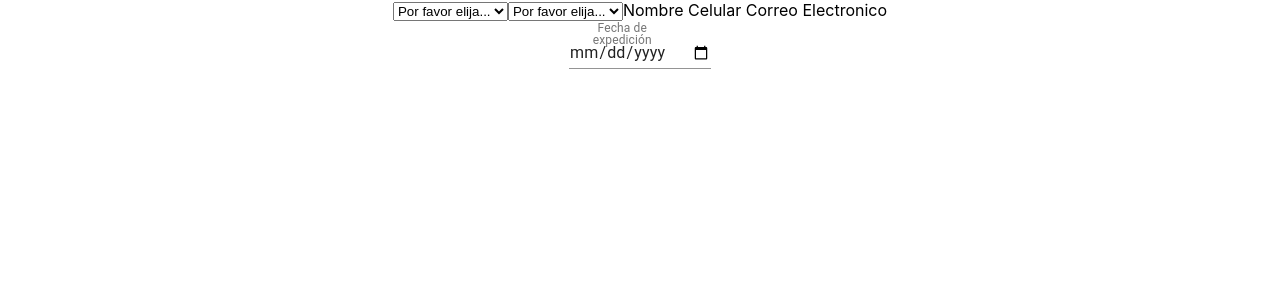
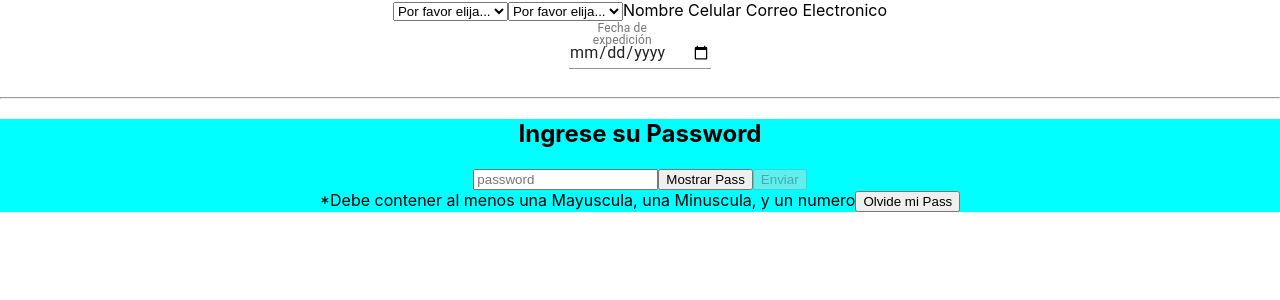
Before and after one commit to jonathanh21/mist-ap, a React (Create React App) app: page / in a window 1280 px wide. Shown: the top 300 px of the page. Built offline with nearby package versions, Linux system fonts and the light colour scheme.

Commit message:
'InfoGeneral'

```diff
--- a/src/App.tsx
+++ b/src/App.tsx
@@ -1,13 +1,17 @@
 import React from 'react';
-import InputExpDate from "./components/InputExpDate.component"
+import InputExpDate from './components/InputExpDate.component';
 import './App.css';
-import { FormCrearCuenta } from "./components/FormCrearCuenta"
+import { FormCrearCuenta } from './components/FormCrearCuenta';
+import { InfoGeneral } from './components/InfoGeneral';
 
 function App() {
   return (
     <div className='App'>
       <FormCrearCuenta />
       <InputExpDate />
+      <br />
+      <hr />
+      <InfoGeneral />
     </div>
   );
 }
--- /dev/null
+++ b/src/components/InfoGeneral.tsx
@@ -0,0 +1,58 @@
+import React, { useState } from 'react';
+// import { ChangeEvent } from 'react'
+import '../styles/InfoGeneral.css';
+
+export function InfoGeneral(): JSX.Element {
+  const [pass, setPass] = useState('');
+  const [ok, setOk] = useState(true);
+  const [type, setType] = useState('password');
+  const regexp = /^(?=\w*\d)(?=\w*[A-Z])(?=\w*[a-z])\S{8,16}$/;
+
+  // const changing = (e: ChangeEvent<HTMLInputElement> | undefined ):void => {
+  const changing = (e: any) => {
+    setOk(!regexp.test(e.target.value));
+    setPass(e.target.value);
+  };
+
+  // const submiting = (e: ChangeEvent<HTMLInputElement> | undefined ):void => {
+  const submiting = (e: any) => {
+    e.preventDefault();
+    console.log(pass);
+    setPass('');
+    setOk(true);
+  };
+
+  const mostrarPass = (e: any): void => {
+    e.preventDefault();
+    if (type === 'password') setType('text');
+    else if (type === 'text') setType('password');
+    else setType('password');
+  };
+
+  const olvidoPass = (e: any): void => {
+    e.preventDefault();
+    console.log('Link a olvido Pass');
+  };
+
+  return (
+    <form className='container'>
+      <h2>Ingrese su Password</h2>
+      <input
+        type={type}
+        name='password'
+        placeholder='password'
+        onChange={changing}
+        value={pass}
+      />
+      <button onClick={mostrarPass}>Mostrar Pass</button>
+      <button type='submit' onClick={submiting} disabled={ok}>
+        Enviar
+      </button>
+      <br />
+      <span>
+        *Debe contener al menos una Mayuscula, una Minuscula, y un numero
+      </span>
+      <button onClick={olvidoPass}>Olvide mi Pass</button>
+    </form>
+  );
+}
--- /dev/null
+++ b/src/styles/InfoGeneral.css
@@ -0,0 +1,4 @@
+.container {
+  background-color: aqua;
+}
+/*# sourceMappingURL=InfoGeneral.css.map */
--- /dev/null
+++ b/src/styles/InfoGeneral.scss
@@ -0,0 +1,3 @@
+.container {
+  background-color: aqua;
+}
```
Also changed, not shown: 1 other file (tests, documents, lock files or other folders).
